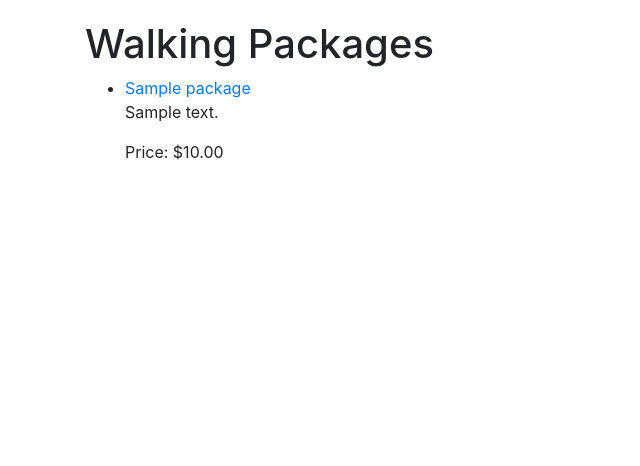
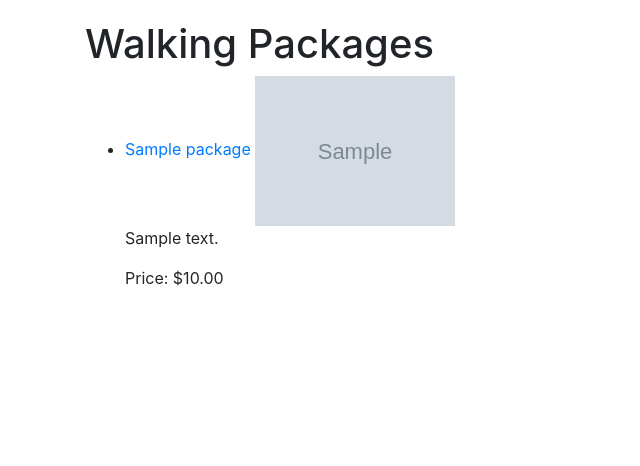
Before and after one commit to RichBurman/highlands_project5, a Django app: page /packages/packages/ in a window 1280 px wide. Shown: the part 80-546 px from the top of the page, without its empty margins (0-640 px from the left). Run offline with Django 3.2, Linux system fonts and the light colour scheme; tables that the repository leaves empty hold one stand-in row (values such as "Sample post"); grey boxes marked "Sample" are stand-in pictures; some libraries are stand-ins or nearby versions.

Commit message:
Add images to package list and package detail and basic css to style

```diff
--- a/packages/templates/packages/package_detail.html
+++ b/packages/templates/packages/package_detail.html
@@ -2,6 +2,7 @@
 
 {% block content %}
 <h1>{{ package.title }}</h1>
+<img src="{{ package.image.url }}" alt="{{ package.title }}">
 <p>{{ package.description }}</p>
 <p>Price: ${{ package.price }}</p>
 <p>Average Rating: {{ package.average_review_rating }}</p>
--- a/packages/templates/packages/package_list.html
+++ b/packages/templates/packages/package_list.html
@@ -6,6 +6,7 @@
     {% for package in packages %}
     <li>
         <a href="{% url 'package_detail' package.pk %}">{{ package.title }}</a>
+        <img src="{{ package.image.url }}" alt="{{ package.title }}">
         <p>{{ package.description }}</p>
         <p>Price: ${{ package.price }}</p>
     </li>
--- a/static/css/base.css
+++ b/static/css/base.css
@@ -78,3 +78,15 @@ footer .social-links li {
 .content-container {
     margin-top: 80px;
 }
+
+/* Style images in package_list */
+ul li img {
+    max-width: 200px;
+    max-height: 150px;
+}
+
+/* Style images in package_detail */
+img {
+    max-width: 300px;
+    max-height: 200px;
+}
```
